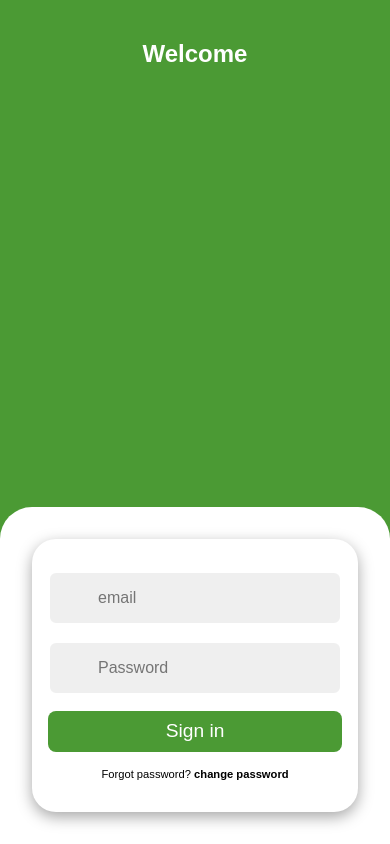
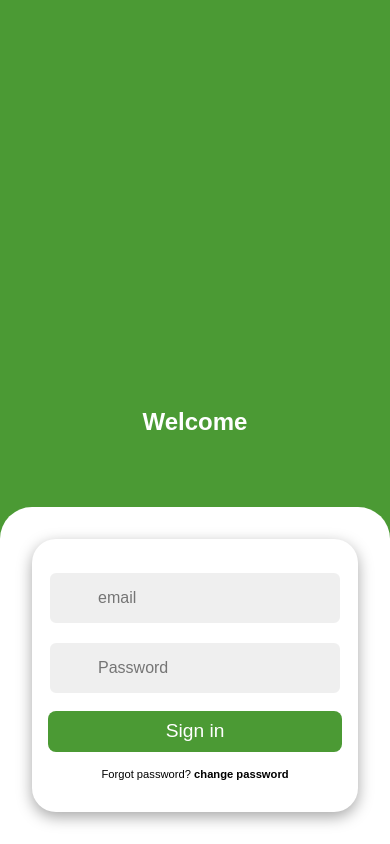
Before and after one commit to HajarHamdaoui/incidents_management_system_OCP, a PHP site: page / in a window 390 px wide. Run offline with PHP 8.4, Linux system fonts and the light colour scheme.

Commit message:
new features

```diff
--- a/css/userlogin.css
+++ b/css/userlogin.css
@@ -253,7 +253,7 @@ body {
     }
 
     .content-row {
-        align-items: flex-start !important;
+        align-items: center !important;
     }
 
     .content-row .col {
```
